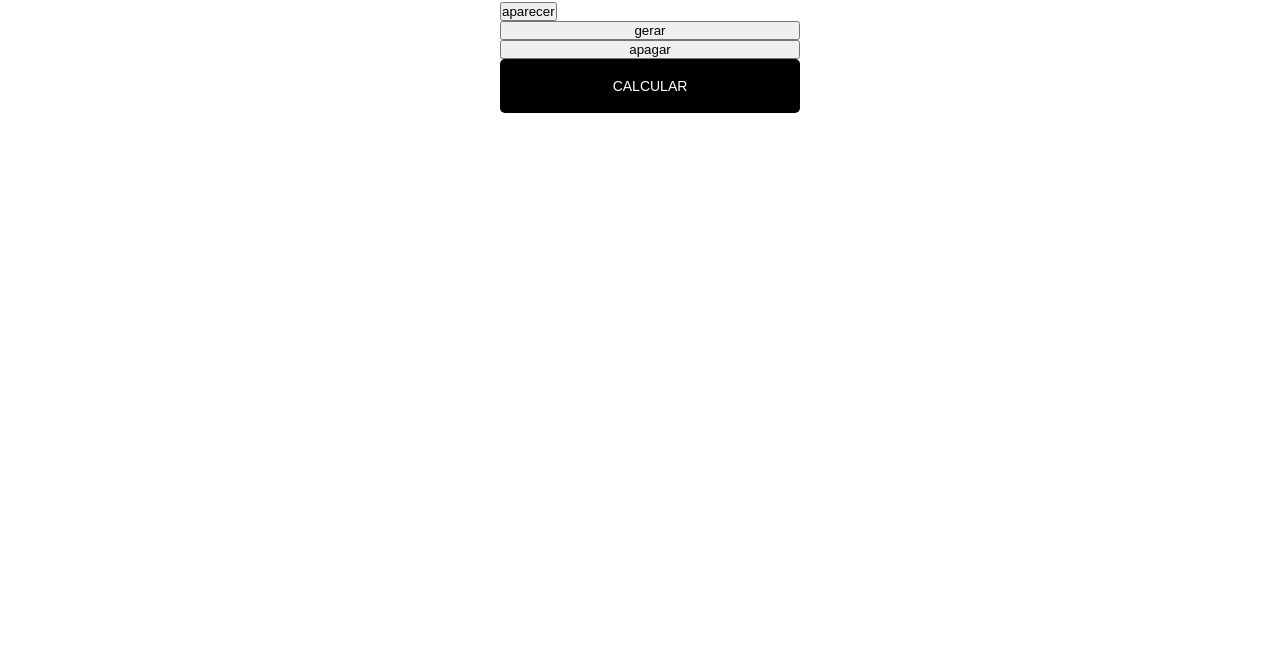
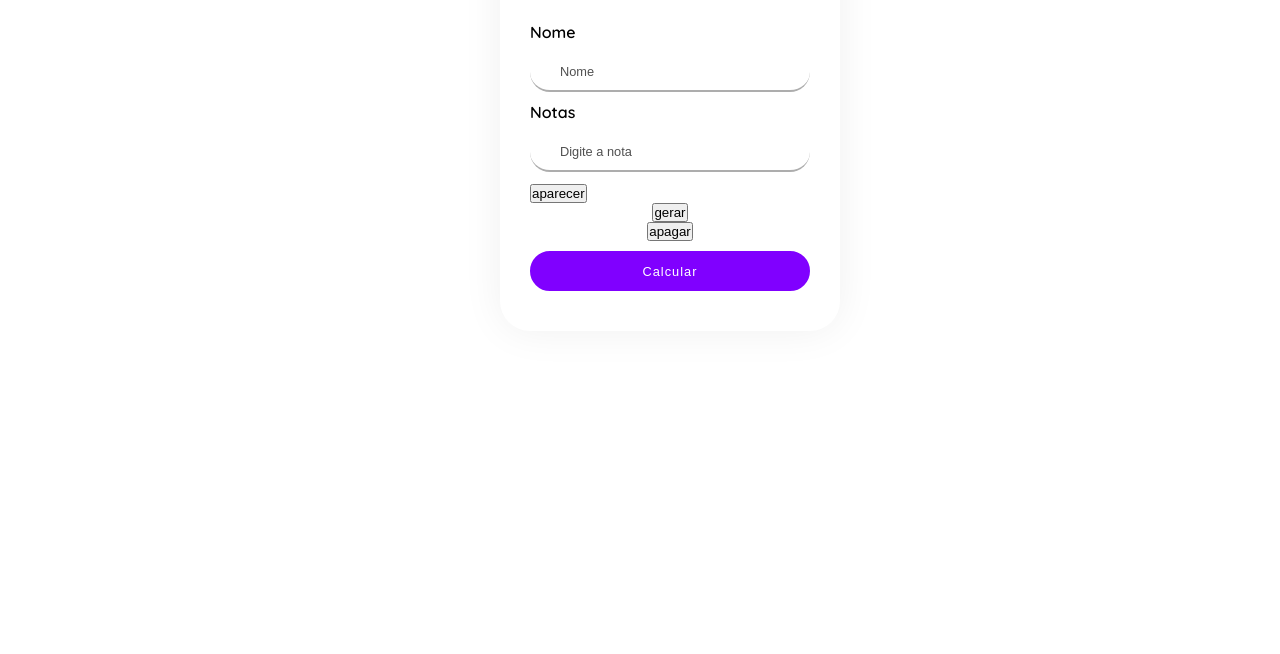
Before and after one commit to Basqueroto/calculadora-de-media, a plain HTML site: page index.html in a window 1280 px wide. Shown: the part 146-800 px from the top of the page. Drawn offline with Linux system fonts and the light colour scheme.

Commit message:
-------------------

```diff
--- a/css/style.css
+++ b/css/style.css
@@ -18,43 +18,6 @@ header h1 {
     color: white;
 }
 
-.feed-form {
-    margin-top: 36px;
-    display: flex;
-    flex-direction: column;
-    width: 300px;
-}
-
-.feed-form input {
-    height: 54px;
-    border-radius: 5px;
-    background: white;
-    margin-bottom: 15px;
-    border: none;
-    padding: 0 20px;
-    font-weight: 300;
-    font-size: 14px;
-    color: #4B4B4B;
-}
-
-.button_submit:hover,
-.feed-form input:hover {
-    transform: scale(1.009);
-    box-shadow: 0px 0px 3px 0px #212529;
-}
-
-.button_submit {
-    width: 100%;
-    height: 54px;
-    font-size: 14px;
-    color: white;
-    background: black;
-    border-radius: 5px;
-    border: none;
-    font-weight: 500;
-    text-transform: uppercase;
-}
-
 main #form{
     margin-left: 250px;
 }
@@ -64,3 +27,109 @@ main p{
     margin: 34px;
     margin-right: 281px;
 }
+
+.form_main,
+.feed-form {
+    width: 280px;
+    display: flex;
+    flex-direction: column;
+    align-items: center;
+    justify-content: center;
+    background-color: rgb(255, 255, 255);
+    padding: 30px 30px 30px 30px;
+    border-radius: 30px;
+    box-shadow: 0px 0px 40px rgba(0, 0, 0, 0.062);
+    font-family: 'Quicksand', sans-serif;
+    font-weight: 900;
+  }
+
+  .heading {
+    font-size: 2.5em;
+    color: #2e2e2e;
+    font-weight: 700;
+    margin: 15px 0 30px 0;
+    font-family: 'Quicksand', sans-serif;
+  }
+
+  /* .inputContainer,
+  .nota {
+    width: 100%;
+    position: relative;
+    display: flex;
+    align-items: center;
+    justify-content: center;
+  }
+   */
+  .inputField,
+  .nota {
+    width: 100%;
+    height: 40px;
+    background-color: transparent;
+    border: none;
+    border-bottom: 2px solid rgb(173, 173, 173);
+    border-radius: 30px;
+    margin: 10px 0;
+    color: black;
+    font-size: .8em;
+    font-weight: 500;
+    box-sizing: border-box;
+    padding-left: 30px;
+  }
+
+  .inputField:focus,
+  .nota:focus {
+    outline: none;
+    border-bottom: 3px solid rgb(199, 114, 255);
+    transition: 0.05s;
+  }
+
+  .inputField::placeholder,
+  .nota::placeholder {
+    color: rgb(80, 80, 80);
+    font-size: 1em;
+    font-weight: 500;
+  }
+
+  #button,
+  .button_submit {
+    position: relative;
+    width: 100%;
+    border: 2px solid #8000ff;
+    background-color: #8000ff;
+    height: 40px;
+    color: white;
+    font-size: .8em;
+    font-weight: 500;
+    letter-spacing: 1px;
+    border-radius: 30px;
+    margin: 10px;
+    cursor: pointer;
+    overflow: hidden;
+  }
+
+
+
+  .signupContainer {
+    margin: 0;
+    display: flex;
+    flex-direction: column;
+    align-items: center;
+    justify-content: center;
+    gap: 20px;
+  }
+
+  .signupContainer p {
+    font-size: .9em;
+    font-weight: 500;
+    color: black;
+  }
+
+  .signupContainer a {
+    font-size: .7em;
+    font-weight: 500;
+    background-color: #2e2e2e;
+    color: white;
+    text-decoration: none;
+    padding: 8px 15px;
+    border-radius: 20px;
+  }
--- a/index.html
+++ b/index.html
@@ -5,9 +5,16 @@
     <meta charset="UTF-8">
     <meta http-equiv="X-UA-Compatible" content="IE=edge">
     <meta name="viewport" content="width=device-width, initial-scale=1.0">
+    <link rel="preconnect" href="https://fonts.googleapis.com">
+    <link rel="preconnect" href="https://fonts.gstatic.com" crossorigin>
+    <link href="https://fonts.googleapis.com/css2?family=Quicksand:wght@600&display=swap" rel="stylesheet">
+    <link rel="preconnect" href="https://fonts.googleapis.com">
+    <link rel="preconnect" href="https://fonts.gstatic.com" crossorigin>
+    <link href="https://fonts.googleapis.com/css2?family=Quicksand&display=swap" rel="stylesheet">
     <link rel="stylesheet" href="css/style.css">
     <title>Média</title>
 </head>
+
 <body>
     <header>
         <h1>Calcule a Média</h1>
@@ -15,9 +22,13 @@
     <main>
         <section id="form">
             <form id="form" class="feed-form" action="">
+                <p class="heading">Notas/Média</p>
                 <div id="pai">
                     <div class="contain-name">
                         <div class="inpt">
+                            <label for="nome" class="nome">Nome</label>
+                            <input placeholder="Nome" id="username" class="inputField" type="text" required="">
+
                             <label for="nota" class="label">Notas</label>
                             <input type=text name="nota" class="nota" required="" placeholder="Digite a nota">
                         </div>
```
